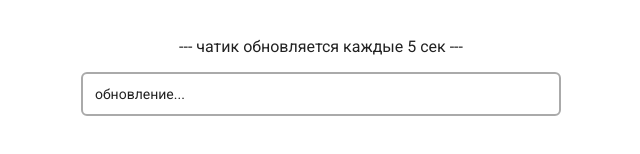
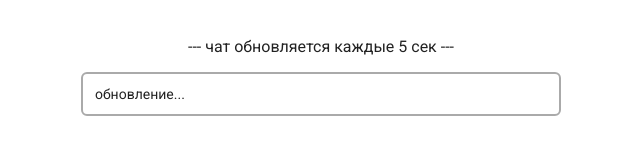
Before and after one commit to mityamba/chat, a plain HTML site: page index.html in a window 1280 px wide. Shown: the part 172-326 px from the top of the page, 319-959 px from the left. Drawn offline with nearby package versions, Linux system fonts and the light colour scheme; no server answers.

Commit message:
изменен текст

```diff
--- a/index.html
+++ b/index.html
@@ -21,7 +21,7 @@
         <input id="send" type="button" value="Отправить в чат" onclick="getData();" />
 
         <div style="width:100%;" align="center">
-            <p>--- чатик обновляется каждые 5 сек ---</p>
+            <p>--- чат обновляется каждые 5 сек ---</p>
             <div id="content">обновление...</div>
         </div><br><br>
 
```
